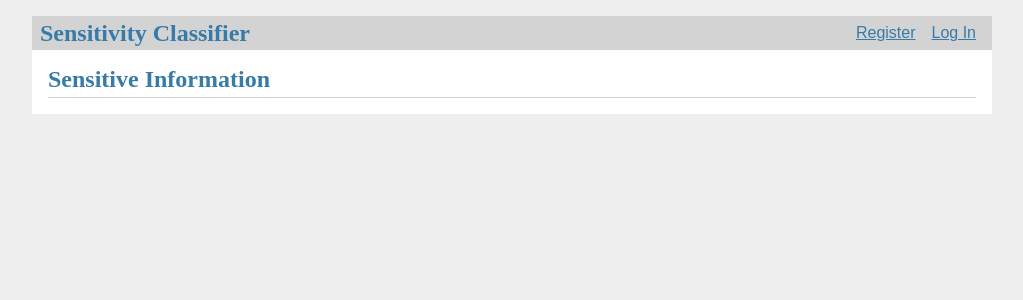
After one commit to mohibfd/Sensitivity-Classification, a Flask app: page /sensitive-info in a window 1280 px wide. The commit adds this page. Shown: the top 300 px of the page, without its empty margins (128-1151 px from the left). Run offline with Flask 2, Linux system fonts and the light colour scheme; parts of the project's set-up code (start-up, migrations or seed data) failed here and were passed over.

Commit message:
set up different views and f1 score prediction

```diff
--- a/flaskr/__init__.py
+++ b/flaskr/__init__.py
@@ -33,4 +33,7 @@ def create_app(test_config=None):
     app.register_blueprint(blog.bp)
     app.add_url_rule('/', endpoint='index')
 
+    from . import classifier
+    app.register_blueprint(classifier.bp)
+
     return app
--- /dev/null
+++ b/flaskr/classifier.py
@@ -0,0 +1,101 @@
+from flask import (
+    Blueprint, flash, g, redirect, render_template, request, url_for
+)
+from werkzeug.exceptions import abort
+
+from flaskr.auth import login_required
+from flaskr.db import get_db
+import numpy as np
+import pickle
+import pandas as pd
+from sklearn.metrics import fbeta_score
+import os
+from sklearn.metrics import confusion_matrix
+import lime
+import sklearn.ensemble
+from sklearn.pipeline import make_pipeline
+from lime.lime_text import LimeTextExplainer
+
+bp = Blueprint('classifier', __name__)
+
+APP_ROOT = os.path.dirname(os.path.abspath(__file__))
+
+MODEL_PATH = os.path.join(APP_ROOT, "model/")
+sensitive_data_df = pd.read_pickle(MODEL_PATH + 'sensitive_data.pkl')
+
+shuffled_sensitive_data_df = sensitive_data_df.reindex(
+    np.random.permutation(sensitive_data_df.index))
+
+# 1. Split the data 80/20 train/test
+train_split = int(len(shuffled_sensitive_data_df) * 0.8)
+tmp_train = shuffled_sensitive_data_df.iloc[:train_split, :]
+test_data = shuffled_sensitive_data_df.iloc[train_split:, :]
+
+# 2. Split the train data into a train/validation split that's 80% train, 20% developemnt
+validation_split = int(train_split * 0.8)
+train_data = tmp_train.iloc[:validation_split, :]
+validation_data = tmp_train.iloc[validation_split:, :]
+
+# putting sensitivity column into a variable
+train_labels = train_data['Sensitive']
+validation_labels = validation_data['Sensitive']
+test_labels = test_data['Sensitive']
+
+# train_features = pickle.load(
+#     open(MODEL_PATH + 'train_features.sav', 'rb'))
+# validation_features = pickle.load(
+#     open(MODEL_PATH + 'validation_features.sav', 'rb'))
+test_features = pickle.load(
+    open(MODEL_PATH + 'test_features.sav', 'rb'))
+
+# load the model from disk
+lr_model = pickle.load(open(MODEL_PATH + 'one_hot_lr_model.sav', 'rb'))
+lr_predict = lr_model.predict(test_features)
+
+
+@bp.route('/classifier-main-page')
+def classifier_main_page():
+    prediction = "%.3f" % (fbeta_score(
+        lr_predict, test_labels, beta=1, average="macro"))
+
+    # Note the order here is true, predicted
+    confusion_matrix_score = confusion_matrix(test_labels, lr_predict)
+
+    return render_template('classifier/classifier_main_page.html', prediction=prediction, confusion_matrix_score=confusion_matrix_score)
+
+
+@bp.route('/sensitive-info')
+def sensitive_info():
+    return render_template('classifier/sensitive_info.html')
+
+
+@bp.route('/non-sensitive-info')
+def non_sensitive_info():
+    return render_template('classifier/non_sensitive_info.html')
+
+
+@bp.route('/general-sensitivity-info')
+def general_sensitivity_info():
+    return render_template('classifier/general_sensitivity_info.html')
+
+
+@bp.route('/single-document-sensitivity-info')
+def single_document_sensitivity_info():
+
+    # c = make_pipeline(one_hot_vectorizer, lr_model)
+
+    # class_names = ['Non-Sensitive', 'Sensitive']
+
+    # explainer = LimeTextExplainer(class_names=class_names)
+
+    # data = test_data['Body']
+
+    # target = test_data['Sensitive']
+
+    # first_idx = 2
+    # second_idx = first_idx + 1
+
+    # specific_data = data[first_idx:second_idx].iloc[0]
+
+    # specific_target = target[first_idx:second_idx].iloc[0]
+    return render_template('classifier/single_document_sensitivity_info.html')
--- a/flaskr/templates/base.html
+++ b/flaskr/templates/base.html
@@ -4,7 +4,7 @@
   - Flaskr</title>
 <link rel="stylesheet" href="{{ url_for('static', filename='style.css') }}"/>
 <nav>
-  <h1>Flaskr</h1>
+  <h1>Sensitivity Classifier</h1>
   <ul>
     {% if g.user %}
       <li>
--- /dev/null
+++ b/flaskr/templates/classifier/sensitive_info.html
@@ -0,0 +1,9 @@
+{% extends 'base.html' %}
+
+{% block header %}
+  <h1>
+    {% block title %}Sensitive Information{% endblock %}
+  </h1>
+{% endblock %}
+
+{% block content %}{% endblock %}
```
Also changed, not shown: flaskr/templates/classifier/classifier_main_page.html (added, +30 -0 lines), flaskr/templates/classifier/general_sensitivity_info.html (added, +9 -0 lines), flaskr/templates/classifier/non_sensitive_info.html (added, +9 -0 lines), flaskr/templates/classifier/single_document_sensitivity_info.html (added, +9 -0 lines), tests/test_classifier.py (added, +16 -0 lines), 3 other files.
